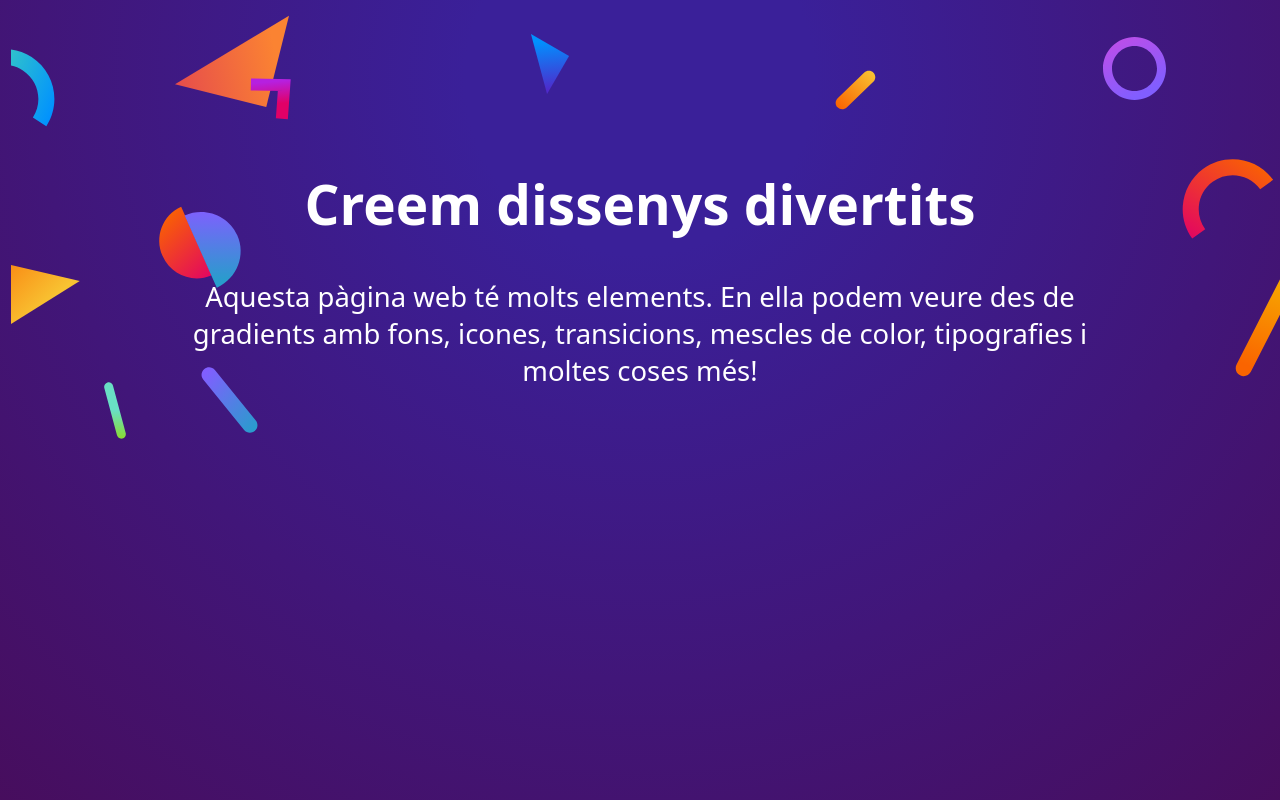
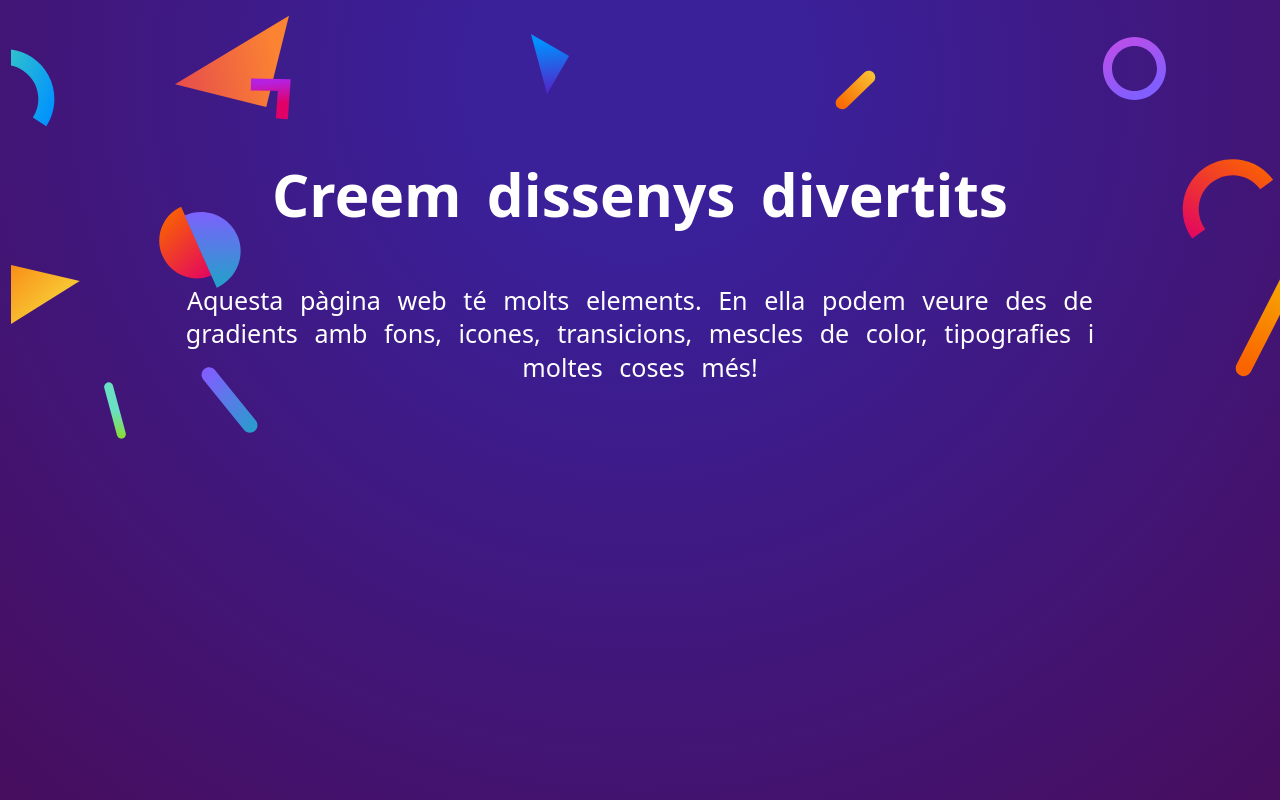
Before and after one commit to KMoran00/ACTS_2DAW, a PHP site: page / in a window 1280 px wide; the page is wider, and only the part inside the window is pictured. Shown: the part 50-850 px from the top of that part. Run offline with PHP 8.4, Linux system fonts and the light colour scheme.

Commit message:
text main acceptable

```diff
--- a/DIW/UD6ACTFINAL/css/estils.css
+++ b/DIW/UD6ACTFINAL/css/estils.css
@@ -1,5 +1,5 @@
-*{
-    margin:0;
+* {
+    margin: 0;
     box-sizing: border-box;
     font-family: Ubuntu, system-ui, "Helvetica Neue", Helvetica, Arial, sans-serif;
 
@@ -7,22 +7,23 @@
 
 /* -------Estils per al header---------- */
 
-header{
-    background-color:rgb(162, 201, 55);
+header {
+    background-color: rgb(162, 201, 55);
     height: 50px;
     width: 100%;
 }
 
-.icoEscut{
+.icoEscut {
     width: 35px;
     height: 40px;
     margin-right: 10px;
 }
-.textLogo{
+
+.textLogo {
     color: white;
     display: flex;
     align-items: center;
-    font-family:Arial;
+    font-family: Arial;
     text-align: center;
 }
 
@@ -38,7 +39,8 @@ header{
 
 .navegacio ul {
     display: flex;
-    gap: 60px; /* separació entre enllaços */
+    gap: 60px;
+    /* separació entre enllaços */
     list-style: none;
     margin: 0;
     padding: 0;
@@ -53,18 +55,19 @@ header{
 }
 
 .navegacio li a:hover {
-    color:RGB(218, 136, 85);
+    color: RGB(218, 136, 85);
 }
 
 /* -------Estils per al main ---------- */
-main{
+main {
     position: relative;
-    min-height: 100vh; /* ocupa toda la altura de la ventana */
-    background-image: radial-gradient( 80vw circle at 50% 10%, #3a2099 17%, #480c59 100% );
+    min-height: 100vh;
+    /* ocupa toda la altura de la ventana */
+    background-image: radial-gradient(80vw circle at 50% 10%, #3a2099 17%, #480c59 100%);
 
 }
 
-.confeMain{
+.confeMain {
     position: absolute;
     z-index: 1;
     padding-top: 15px;
@@ -72,12 +75,23 @@ main{
 }
 
 
-.mainText{
+.mainText {
     position: relative;
     z-index: 2;
     justify-content: center;
     text-align: center;
     color: white;
-    padding-top: 13%;
-    font-size: 3ch;
+    padding-top: 12%;
+    font-size: 3.2ch;
+    word-spacing: 0.6ch;
+
 }
+ /* Text avall del títol */
+.MT2 {
+    font-weight: 500;
+    line-height: 135%;
+    margin-left: 10%;
+    margin-right: 10%;
+    font-size: 1.5ch;
+    padding-top: 10px
+}
--- a/DIW/UD6ACTFINAL/index.html
+++ b/DIW/UD6ACTFINAL/index.html
@@ -48,10 +48,10 @@
         <div class="container-fluid">
             <div class="row">
                 <div class="col-12 mainText">
-                    <h1>Creem dissenys divertits</h1>
+                    <h1 class="MT1">Creem dissenys divertits</h1>
                     <br>
-                    <p>Aquesta pàgina web té molts elements. En ella podem veure des de <br>
-                        gradients amb fons, icones, transicions, mescles de color, tipografies i <br>
+                    <p class="MT2">Aquesta pàgina web té molts elements. En ella podem veure des de
+                        gradients amb fons, icones, transicions, mescles de color, tipografies i
                         moltes coses més!
                     </p>
 
```
